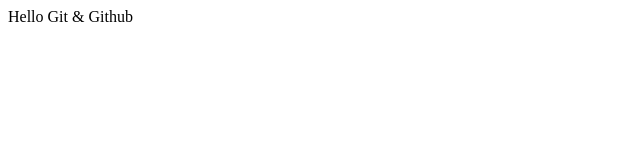
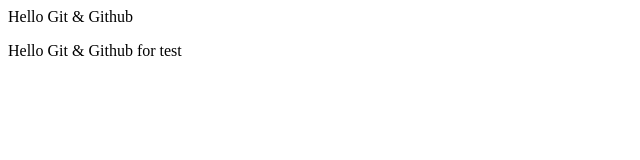
Before and after one commit to Gopesh92sharma/LocalRepo, a plain HTML site: page index.html in a window 1280 px wide. Shown: the whole page, without its empty margins (0-640 px from the left). Drawn offline with Linux system fonts and the light colour scheme.

Commit message:
new paragraph

```diff
--- a/index.html
+++ b/index.html
@@ -1 +1,3 @@
 <p>Hello Git & Github</p>
+
+<p>Hello Git & Github for test</p>
```
